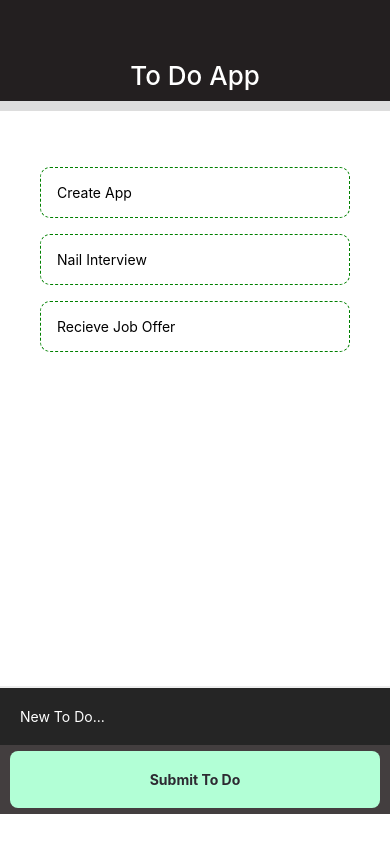
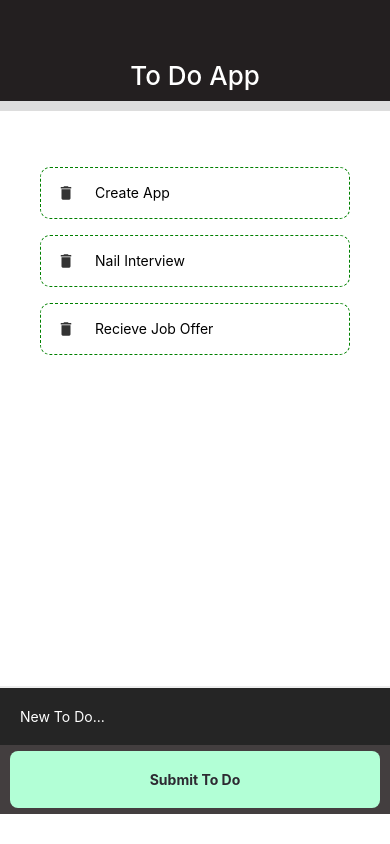
Before and after one commit to srhmendez/React-Native-To-Do-App, a React Native app: screen / in a window 390 px wide. Built offline with nearby package versions, Linux system fonts and the light colour scheme.

Commit message:
adding iconography

```diff
--- a/app/components/Main.js
+++ b/app/components/Main.js
@@ -56,13 +56,16 @@
 
                 {/* Form */}
                 <View style={styles.list}>
+
                     <FlatList
                     data={todos}
                     renderItem={({ item }) => (
                         <ToDoItem item={ item }
                         //passing the pressHandler function into the ToDoItem Component so that it can
                         pressHandler={ pressHandler }/>
-                    )} />
+                    )} >
+
+                    </FlatList>
 
                 </View>
             </View>
@@ -86,7 +89,6 @@
         flex:1,
         padding:40,
         paddingBottom: 180,
-        color: '#ddd',
         height:300
 
     },
--- a/app/components/ToDoItem.js
+++ b/app/components/ToDoItem.js
@@ -1,5 +1,6 @@
 import React from 'react';
-import { StyleSheet, TouchableOpacity, Text } from 'react-native';
+import { MaterialIcons } from '@expo/vector-icons';
+import { StyleSheet, TouchableOpacity, Text, View} from 'react-native';
 
 export default function ToDoItem({ item, pressHandler }) {
 
@@ -7,7 +8,10 @@
 
 
         <TouchableOpacity onPress={() => pressHandler(item.key)}>
-            <Text style={styles.toDoTaskObject}>{ item.text }</Text>
+            <View style={styles.toDoTaskObject}>
+                <MaterialIcons style={styles.icon} name="delete" size={18} color='#333' />
+                <Text>{ item.text }</Text>
+            </View>
         </TouchableOpacity>
     )
 }
@@ -20,5 +24,11 @@
         borderWidth: 1,
         borderStyle: 'dashed',
         borderRadius: 10,
+        flex: 1,
+        flexDirection: 'row',
+    },
+    icon:
+    {
+        marginRight: 20,
     }
 })
```
